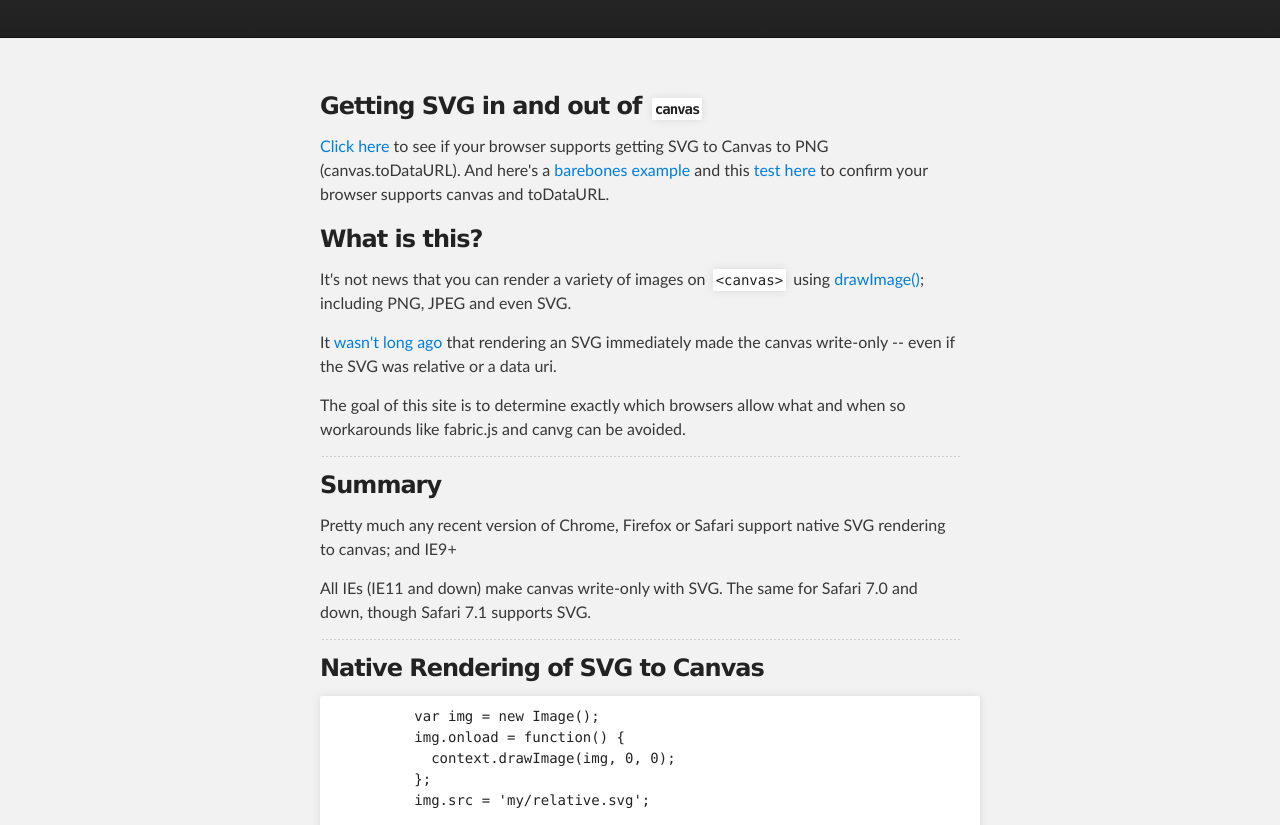
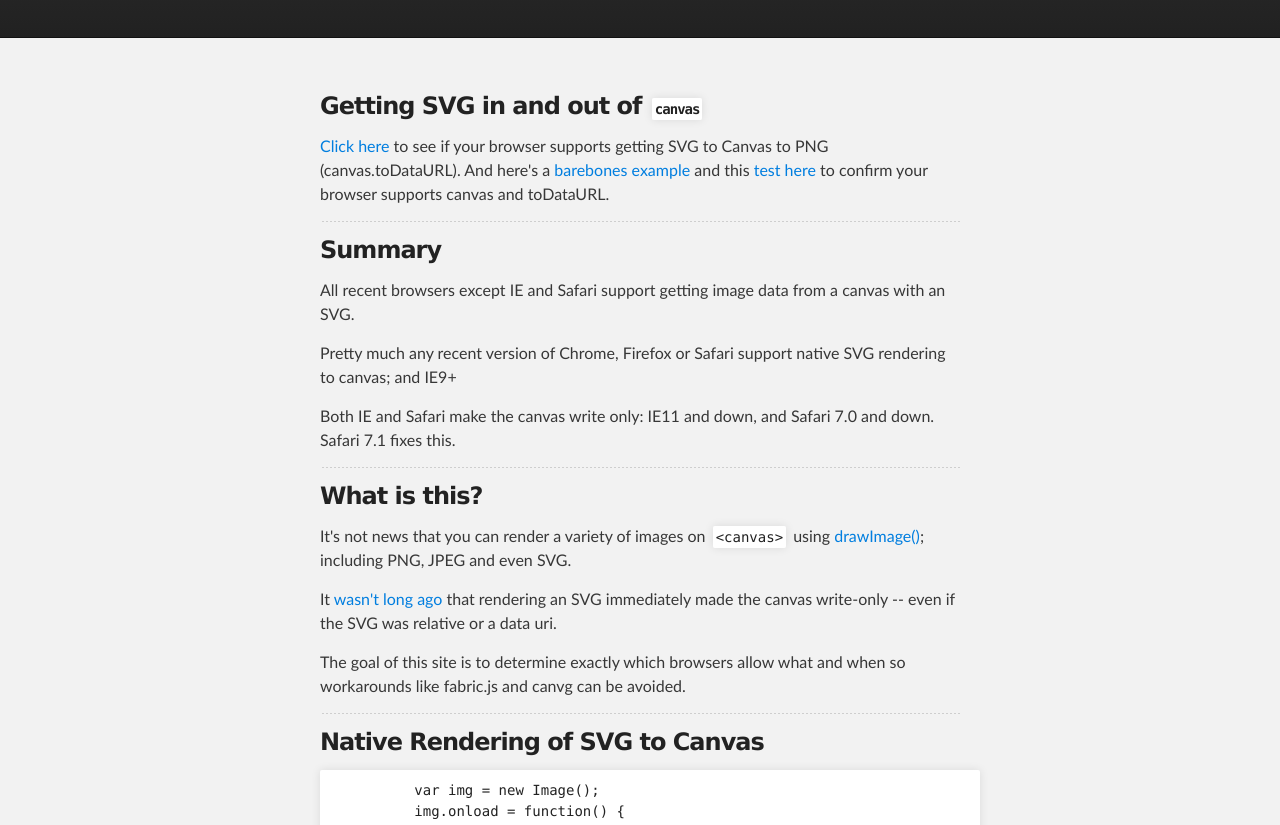
Before and after one commit to DesignAShirt/svg-canvas-tests, a plain HTML site: page index.html in a window 1280 px wide. Shown: the part 208-1033 px from the top of the page. Drawn offline with Linux system fonts and the light colour scheme.

Commit message:
simplified summary

```diff
--- a/index.html
+++ b/index.html
@@ -30,17 +30,22 @@
 
         <p><a href="test.html">Click here</a> to see if your browser supports getting SVG to Canvas to PNG (canvas.toDataURL).  And here's a <a href="http://jsbin.com/jejefuluqowe/3">barebones example</a> and this <a href="control.html">test here</a> to confirm your browser supports canvas and toDataURL.</p>
 
+        <hr>
+
+        <h3>Summary</h3>
+        <p><b>All recent browsers except IE and Safari support getting image data from a canvas with an SVG.</b></p>
+
+        <p>Pretty much any recent version of Chrome, Firefox or Safari support native SVG rendering to canvas; and IE9+</p>
+
+        <p>Both IE and Safari make the canvas write only: IE11 and down, and Safari 7.0 and down. <b>Safari 7.1 fixes this.</b></p>
+
+        <hr>
+
         <h3>What is this?</h3>
         <p>It's not news that you can render a variety of images on <code>&lt;canvas&gt;</code> using <a href="https://developer.mozilla.org/en-US/docs/Web/Guide/HTML/Canvas_tutorial/Using_images#Drawing_images">drawImage()</a>; including PNG, JPEG and even SVG.</p>
         <p>It <a href="http://stackoverflow.com/questions/8158312/rasterizing-an-in-document-svg-to-canvas/8159917">wasn't long ago</a> that rendering an SVG immediately made the canvas write-only -- even if the SVG was relative or a data uri.</p>
 
         <p>The goal of this site is to determine exactly which browsers allow what and when so workarounds like fabric.js and canvg can be avoided.</p>
-
-        <hr>
-
-        <h3>Summary</h3>
-        <p>Pretty much any recent version of Chrome, Firefox or Safari support native SVG rendering to canvas; and IE9+</p>
-        <p>All IEs (IE11 and down) make canvas write-only with SVG.  The same for Safari 7.0 and down, though Safari 7.1 supports SVG.</p>
 
         <hr>
 
```
